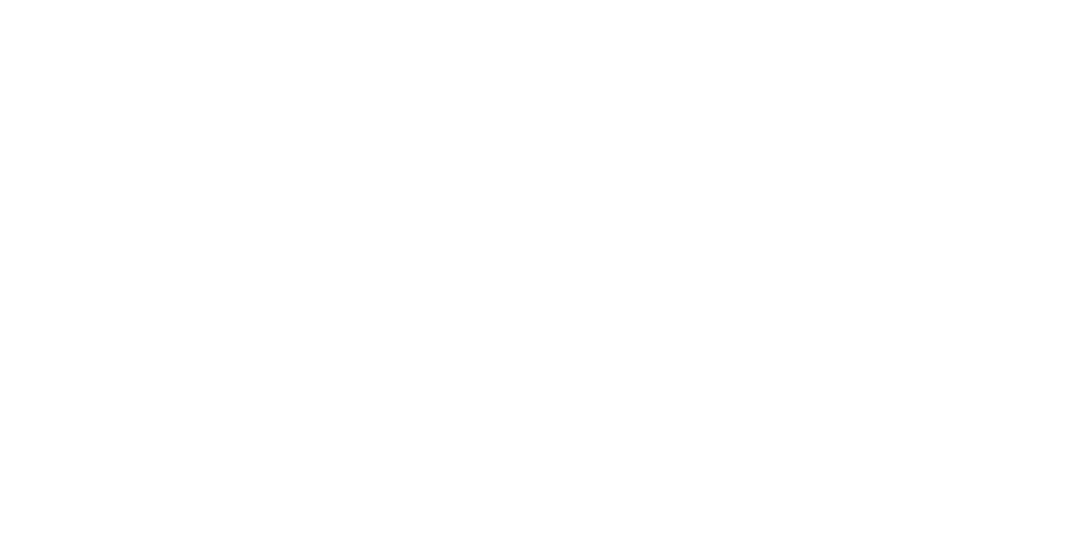
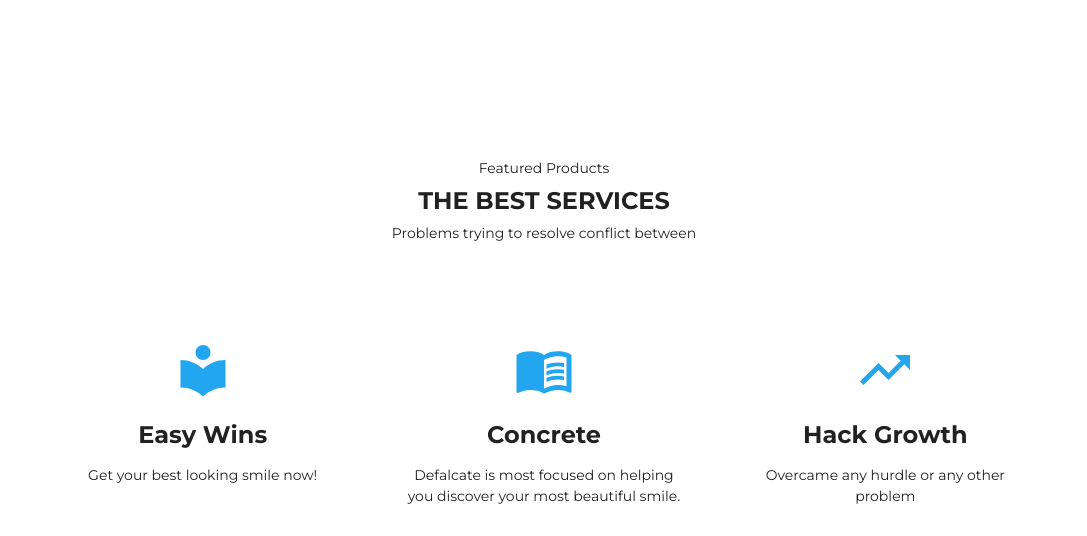
Before and after one commit to wabihaime/badge-app-jayme, a Next.js app: page /homepage in a window 1280 px wide. Shown: the part 796-1332 px from the top of the page, without its empty margins (96-1183 px from the left). Before the commit the page ends 826 px from the top, so only its background shows below. Built offline with nearby package versions, Linux system fonts and the light colour scheme.

Commit message:
create best services section

```diff
--- a/src/app/homepage/page.tsx
+++ b/src/app/homepage/page.tsx
@@ -1,3 +1,4 @@
+import BestServices from "@/components/sections/BestServices";
 import FurnitureGallery from "@/components/sections/FurnitureGallery";
 import { Container } from "@mui/material";
 import React from "react";
@@ -6,6 +7,7 @@
   return (
     <Container>
       <FurnitureGallery />
+      <BestServices />
     </Container>
   );
 }
--- /dev/null
+++ b/src/components/sections/BestServices.tsx
@@ -0,0 +1,59 @@
+import React from "react";
+import SectionLayout from "./SectionLayout";
+import { Box, Grid, Typography } from "@mui/material";
+import {
+  Book,
+  LocalLibrary,
+  MenuBookOutlined,
+  TrendingUp,
+} from "@mui/icons-material";
+
+const features = [
+  {
+    icon: <LocalLibrary color="primary" sx={{ fontSize: "60px" }} />,
+    title: "Easy Wins",
+    body: "Get your best looking smile now!",
+  },
+  {
+    icon: <MenuBookOutlined color="primary" sx={{ fontSize: "60px" }} />,
+    title: "Concrete",
+    body: "Defalcate is most focused on helping you discover your most beautiful smile.",
+  },
+  {
+    icon: <TrendingUp color="primary" sx={{ fontSize: "60px" }} />,
+    title: "Hack Growth",
+    body: "Overcame any hurdle or any other problem",
+  },
+];
+
+export default function BestServices() {
+  return (
+    <SectionLayout>
+      <Box textAlign="center" py={12}>
+        <Typography>Featured Products</Typography>
+        <Typography variant="h1" py={1}>
+          THE BEST SERVICES
+        </Typography>
+        <Typography>Problems trying to resolve conflict between</Typography>
+      </Box>
+      <Grid container>
+        {features.map((feature) => (
+          <Grid
+            item
+            xs={12}
+            md={4}
+            px={4}
+            key={feature.title}
+            textAlign="center"
+          >
+            {feature.icon}
+            <Typography variant="h1" py={2}>
+              {feature.title}
+            </Typography>
+            <Typography>{feature.body}</Typography>
+          </Grid>
+        ))}
+      </Grid>
+    </SectionLayout>
+  );
+}
```
